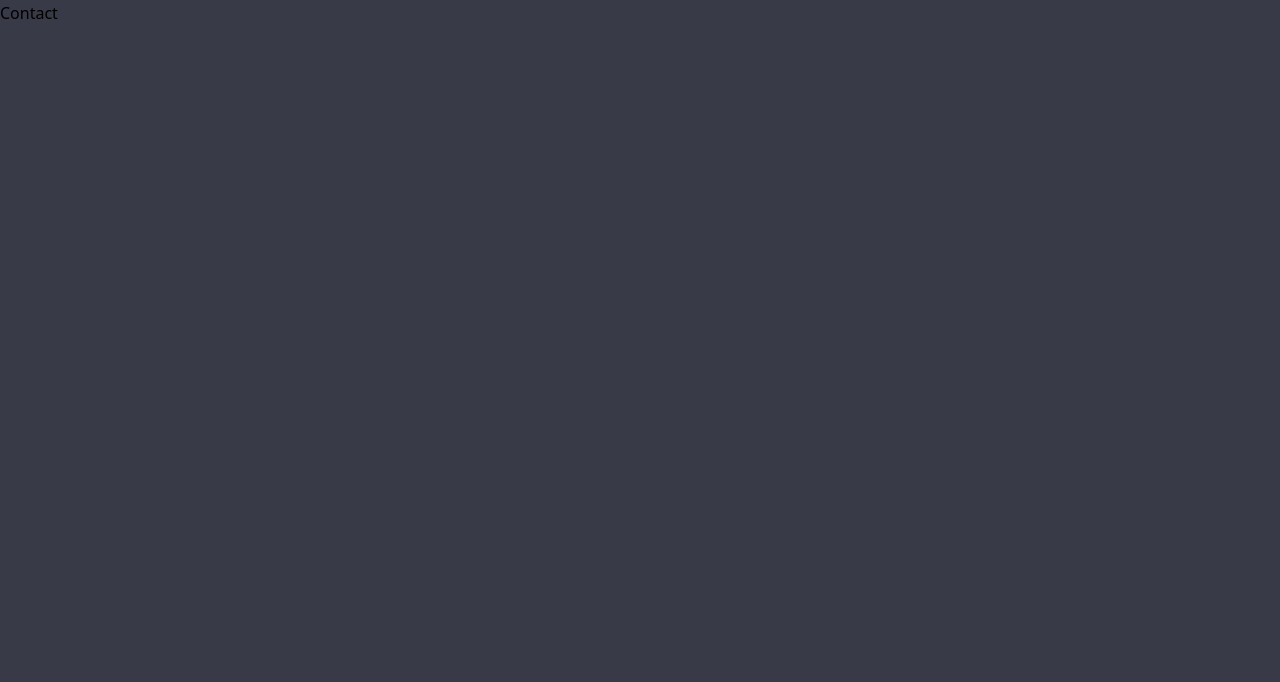
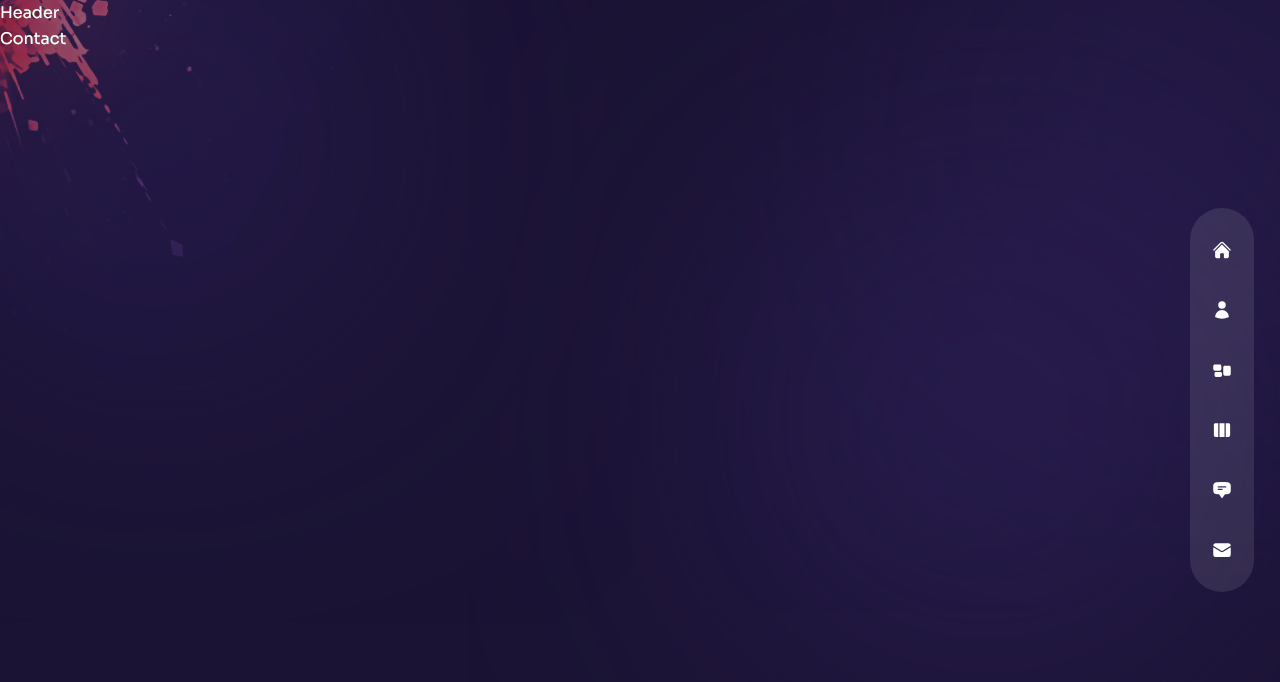
Before and after one commit to ansilrahman777/ansilRahman-Nextjs, a Next.js app: page /contact in a window 1280 px wide. Shown: the top 682 px of the page. Built offline with nearby package versions, Linux system fonts and the light colour scheme.

Commit message:
layout and nav on  process

```diff
--- a/components/Layout.js
+++ b/components/Layout.js
@@ -1,5 +1,24 @@
-const Layout = () => {
-  return <div>Layout</div>;
+import { Sora } from "@next/font/google";
+
+const sora = Sora({
+  subsets: ["latin"],
+  variable: "--font-sora",
+  weight: ["100", "200", "300", "400", "500", "600", "700", "800"],
+});
+
+import Nav from "../components/Nav";
+import Header from "../components/Header";
+import TopLeftImg from "../components/TopLeftImg";
+
+const Layout = ({children}) => {
+  return (
+    <div className={`page bg-site text-white bg-cover bg-no-repeat ${sora.variable} font-sora relative`}>
+      <TopLeftImg/>
+      <Nav/>
+      <Header/>
+      {children}
+    </div>
+  )
 };
 
 export default Layout;
--- a/components/Nav.js
+++ b/components/Nav.js
@@ -1,3 +1,4 @@
+/* eslint-disable react/jsx-key */
 // icons
 import {
   HiHome,
@@ -6,28 +7,56 @@ import {
   HiRectangleGroup,
   HiChatBubbleBottomCenterText,
   HiEnvelope,
-} from 'react-icons/hi2';
+} from "react-icons/hi2";
 
 // nav data
 export const navData = [
-  { name: 'home', path: '/', icon: <HiHome /> },
-  { name: 'about', path: '/about', icon: <HiUser /> },
-  { name: 'services', path: '/services', icon: <HiRectangleGroup /> },
-  { name: 'work', path: '/work', icon: <HiViewColumns /> },
+  { name: "home", path: "/", icon: <HiHome /> },
+  { name: "about", path: "/about", icon: <HiUser /> },
+  { name: "services", path: "/services", icon: <HiRectangleGroup /> },
+  { name: "work", path: "/work", icon: <HiViewColumns /> },
   {
-    name: 'testimonials',
-    path: '/testimonials',
+    name: "testimonials",
+    path: "/testimonials",
     icon: <HiChatBubbleBottomCenterText />,
   },
   {
-    name: 'contact',
-    path: '/contact',
+    name: "contact",
+    path: "/contact",
     icon: <HiEnvelope />,
   },
 ];
 
+import Link from "next/link";
+
+import { useRouter } from "next/router";
+
 const Nav = () => {
-  return <nav>nav</nav>;
+  const router = useRouter;
+  const pathname = router.pathname;
+  return (
+    <nav
+      className="flex flex-col items-center xl:justify-center gap-y-4 fixed h-max
+        bottom-0 mt-auto xl:right-[2%] z-50 top-0 w-full xl:w-16 xl:max-w-md xl:h-screen"
+    >
+      <div
+        className="flex w-full xl:flex-col items-center justify-between xl:justify-center
+          gap-y-10 px-4 md:px-40 xl:px-0 h-[80px] xl:h-max py-8
+           bg-white/10 backdrop:blur-sm text-3xl xl:text-xl  xl:rounded-full"
+      >
+        {navData.map((link, index) => {
+          return(
+          <Link
+          className={`${link.path === pathname && 'text-accent'}`}
+          href={link.path}
+          key={index}>
+            <div>{link.icon}</div>
+          </Link>
+        )
+        })}
+      </div>
+    </nav>
+  );
 };
 
 export default Nav;
--- a/components/TopLeftImg.js
+++ b/components/TopLeftImg.js
@@ -1,5 +1,11 @@
+import Image from "next/image";
+
 const TopLeftImg = () => {
-  return <div>Top Left Image</div>;
+  return (
+    <div className="absolute left-0 top-0 mix-blend-color-dodge z-10 w-[200px] xl:w-[400px] opacity-50">
+      <Image src='/top-left-img.png' width={400} height={400} alt='' />
+    </div>
+  )
 };
 
 export default TopLeftImg;
--- a/pages/_app.js
+++ b/pages/_app.js
@@ -1,7 +1,12 @@
 import '../styles/globals.css';
+import Layout from '../components/Layout';
+
 
 function MyApp({ Component, pageProps }) {
-  return <Component {...pageProps} />;
-}
+  return (
+  <Layout>
+    <Component {...pageProps} />
+  </Layout>
+)}
 
 export default MyApp;
--- a/styles/globals.css
+++ b/styles/globals.css
@@ -20,7 +20,7 @@
 
 @layer base {
   body {
-    @apply bg-secondary overflow-hidden leading-relaxed;
+    @apply bg-white overflow-hidden leading-relaxed;
   }
   .page {
     @apply w-full h-screen overflow-hidden;
```
Also changed, not shown: 1 other file (tests, documents, lock files or other folders).
